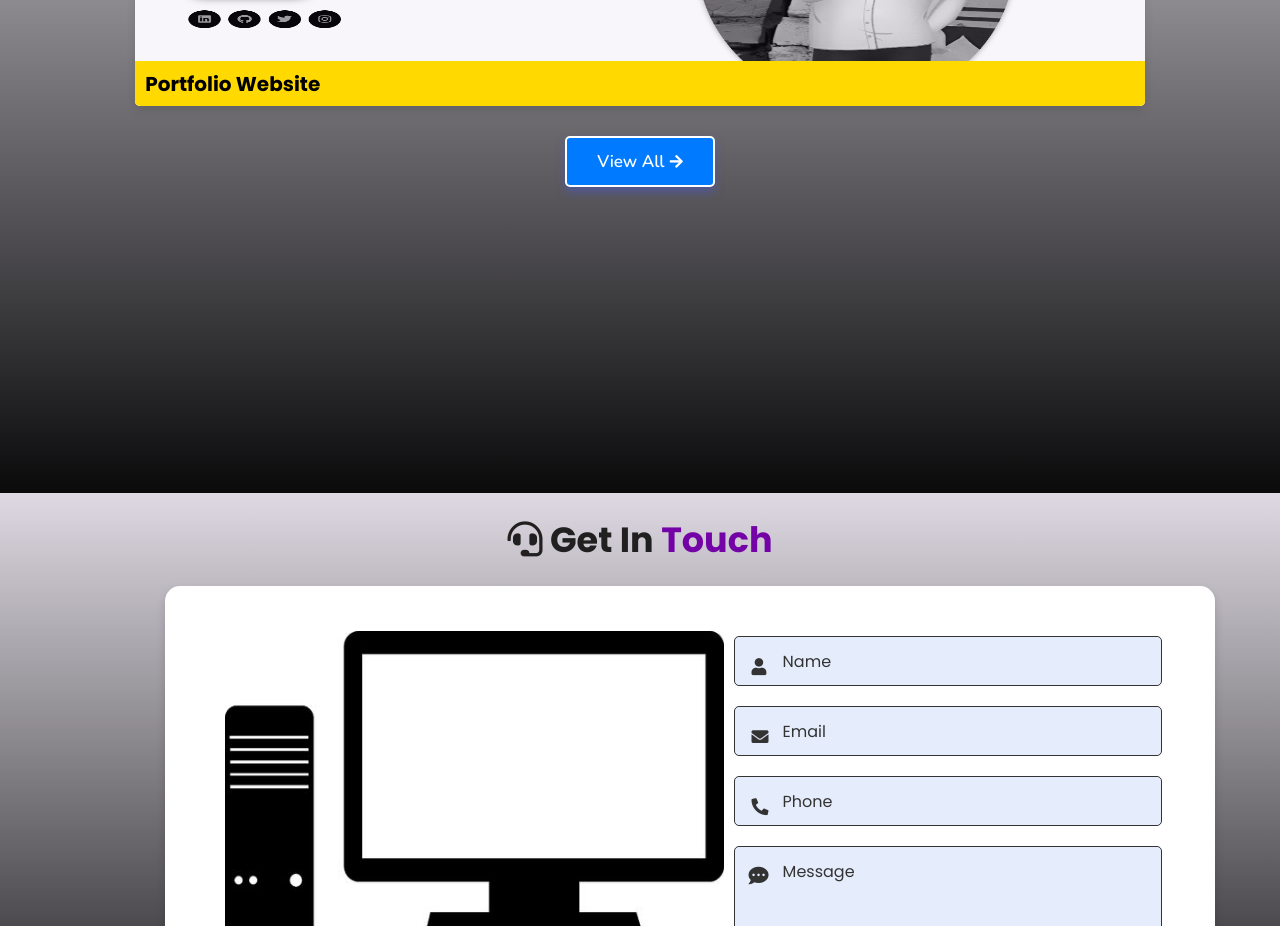
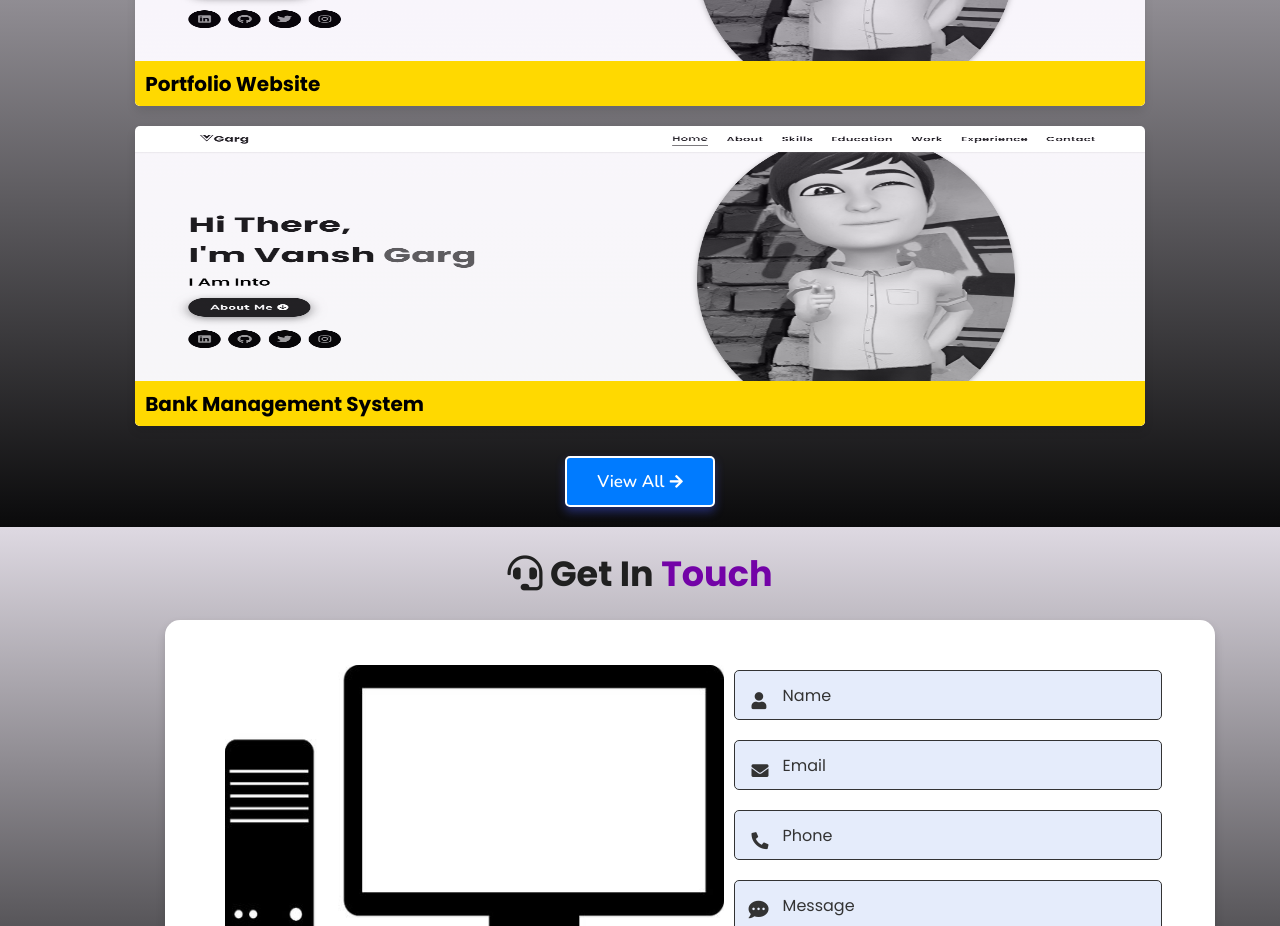
Before and after one commit to vanshgarg7017/vanshgarg7017.github.io, a plain HTML site: page index.html in a window 1280 px wide. Shown: the part 4060-4986 px from the top of the page. Drawn offline with nearby package versions, Linux system fonts and the light colour scheme; a script that the page names is missing.

Commit message:
update the project section

```diff
--- a/index.html
+++ b/index.html
@@ -250,11 +250,32 @@
     </div>
 
 </div>
+<div class="box-container">
+
+  <div class="box tilt">
+    <img draggable="false" src="assets\image\PROFOLIO.png" alt="" height="500"/>
+    <div class="content">
+      <div class="tag">
+      <h3>Bank Management System</h3>
+      </div>
+      <div class="desc">
+        <p>Created a system that allows users to perform banking operations like account creation, balance inquiries, deposits, and withdrawals. Focused on ensuring scalability and high performance for a real-time application.
+          Tech Stack: Java, MySQL, Spring Boot, REST API</p>
+        <div class="btns">
+          <a href="#" class="btn" target="_blank"><i class="fas fa-eye"></i> View</a>
+          <a href="/" class="btn" target="_blank">Code <i class="fas fa-code"></i></a>
+        </div>
+      </div>
+    </div>
+  </div>
+
+</div>
 
 <div class="viewall">
   <a href="/projects" class="btn"><span>View All</span>
     <i class="fas fa-arrow-right"></i>
 </a>
+
 </div>
 
 </section>
```
